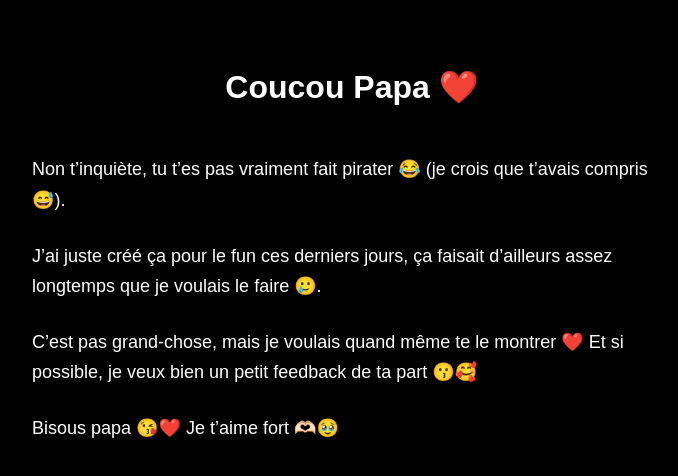
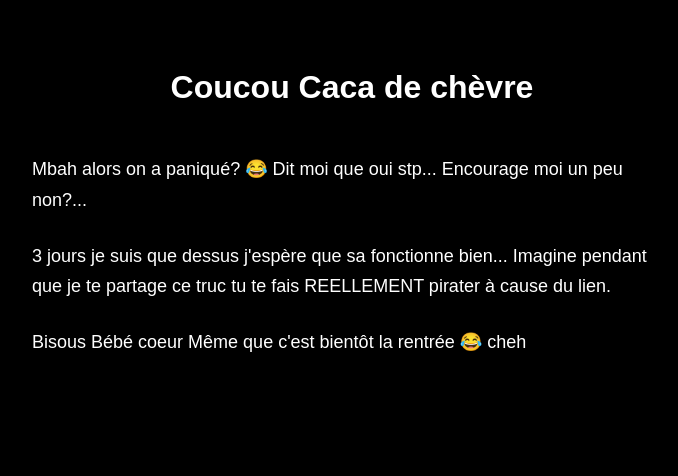
Before and after one commit to swdidou/FlowerLetterGift, a plain HTML site: page message.html in a window 1280 px wide. Shown: the whole page, without its empty margins (288-966 px from the left). Drawn offline with Linux system fonts and the light colour scheme.

Commit message:
Update message.html

```diff
--- a/message.html
+++ b/message.html
@@ -3,35 +3,29 @@
 <head>
     <meta charset="UTF-8">
     <meta name="viewport" content="width=device-width, initial-scale=1.0">
-    <title>For Papa ❤️</title>
+    <title>For Caca</title>
 
     <link rel="stylesheet" href="style.css">
 </head>
-
 <body>
 
     <div id="message-page">
 
-        <h1>Coucou Papa ❤️</h1>
+        <h1>Coucou Caca de chèvre</h1>
 
         <p>
-            Non t’inquiète, tu t’es pas vraiment fait pirater 😂
-            (je crois que t’avais compris 😅).
+            Mbah alors on a paniqué? 😂
+            Dit moi que oui stp... Encourage moi un peu non?...
         </p>
 
         <p>
-            J’ai juste créé ça pour le fun ces derniers jours,
-            ça faisait d’ailleurs assez longtemps que je voulais le faire 🥲.
+            3 jours je suis que dessus j'espère que sa fonctionne bien...
+            Imagine pendant que je te partage ce truc tu te fais REELLEMENT pirater à cause du lien.
         </p>
 
         <p>
-            C’est pas grand-chose, mais je voulais quand même te le montrer ❤️
-            Et si possible, je veux bien un petit feedback de ta part 😗🥰
-        </p>
-
-        <p>
-            Bisous papa 😘❤️
-            Je t’aime fort 🫶🏻🥹
+            Bisous Bébé coeur
+            Même que c'est bientôt la rentrée 😂 cheh
         </p>
 
     </div>
```
